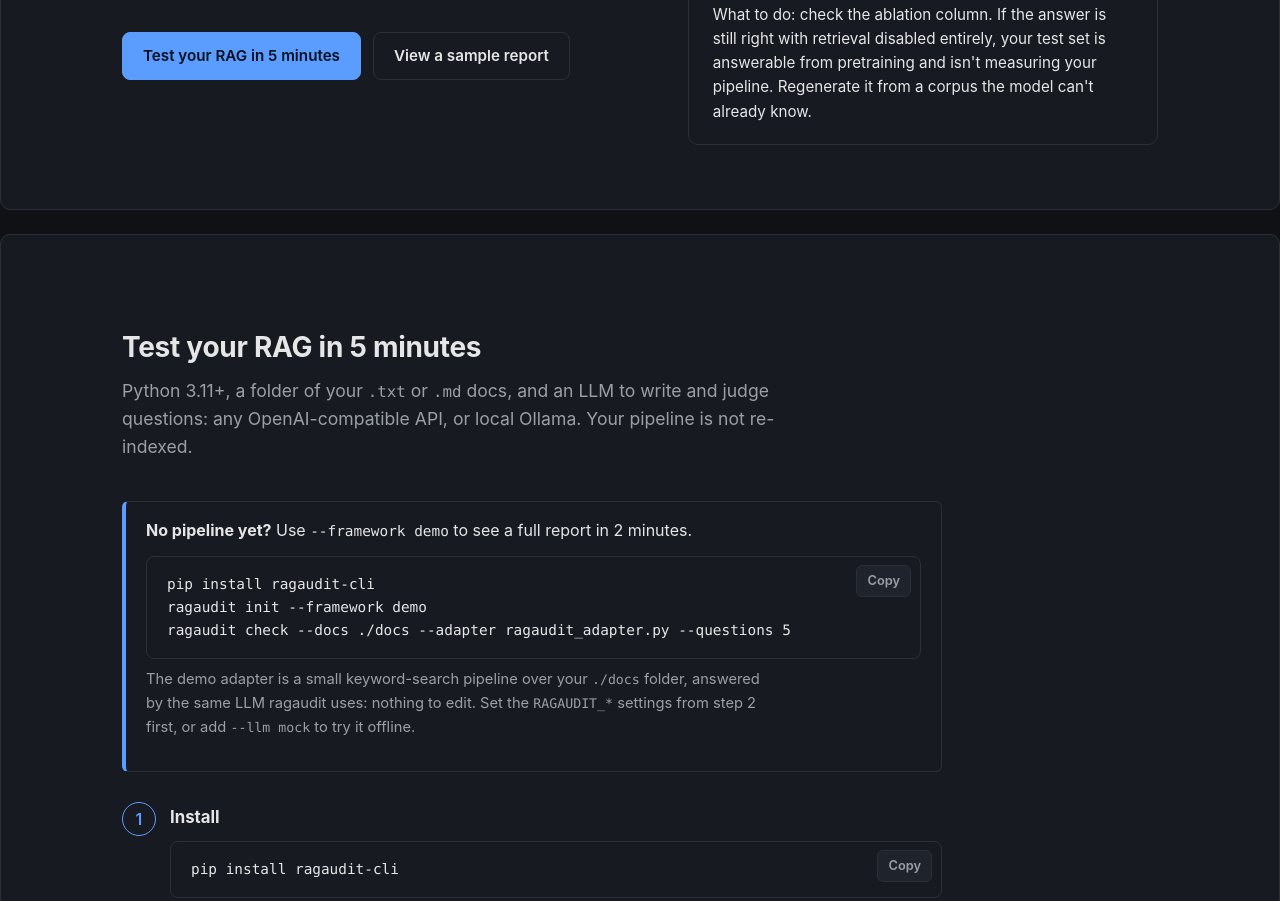
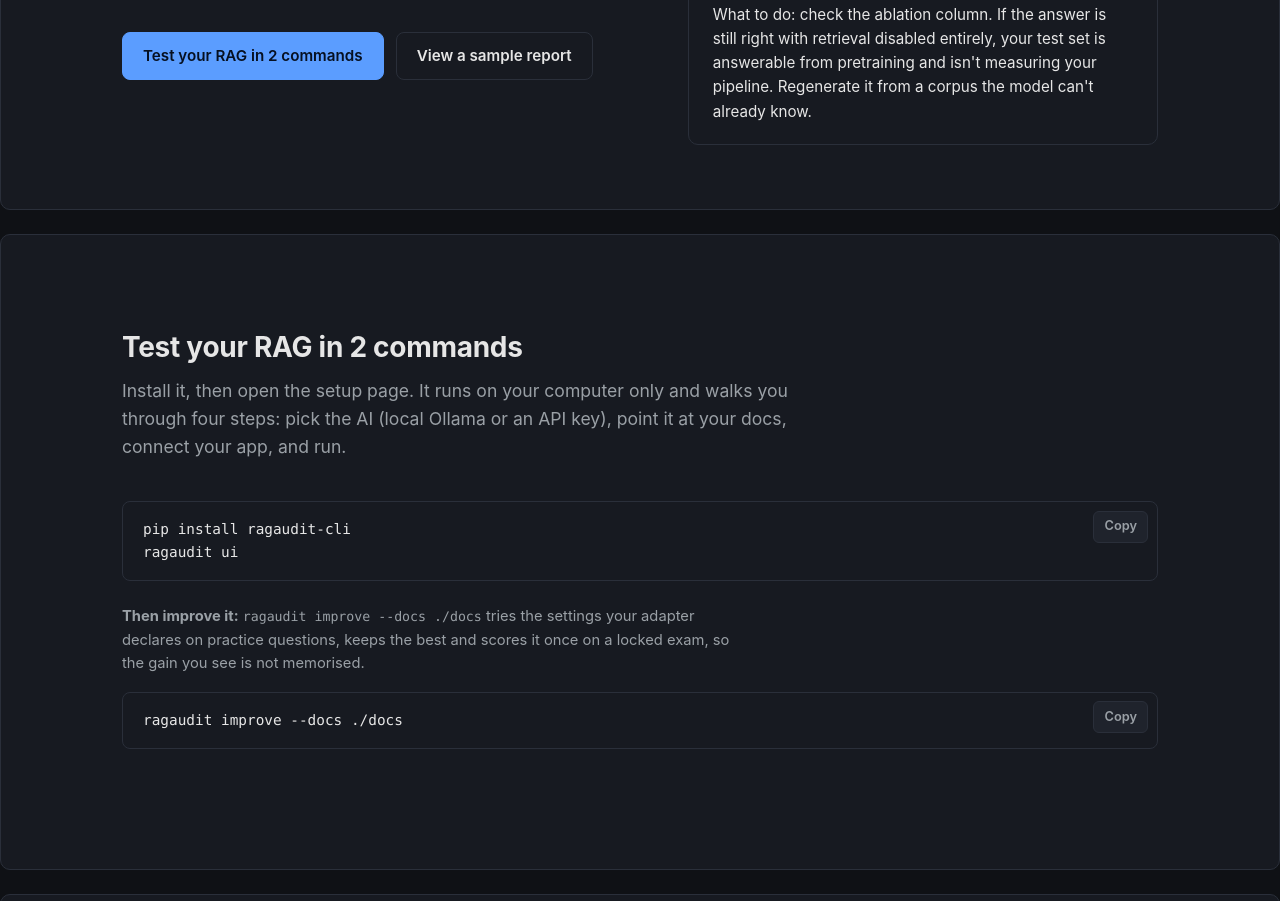
Before and after one commit to Aliismail293/rag-tester, a plain HTML site: page docs/index.html in a window 1280 px wide. Shown: the part 605-1506 px from the top of the page. Drawn offline with Linux system fonts and the light colour scheme.

Commit message:
Phase 6: docs and release prep for 0.4.0
README opens with "Test your RAG in 2 commands" (pip install, ragaudit ui),
one sentence per wizard step, then the terminal commands; the CLI list
gains ui, improve and report --open; Known limitations states exactly what
was run on real models. The site gets the 2-command section with copy
buttons, a line on improve, and the real-run sample report as the first
tab. CHANGELOG 0.4.0; version 0.4.0.

Co-Authored-By: Claude Opus 5.5 <noreply@anthropic.com>

```diff
--- a/docs/index.html
+++ b/docs/index.html
@@ -13,6 +13,7 @@
   <div class="ln-col">
     <a class="ln-brand" href="#top">RAG Tester</a>
     <ul class="ln-nav-links">
+      <li><a href="#start">2 commands</a></li>
       <li><a href="#quickstart">5-minute test</a></li>
       <li><a href="#problem">The problem</a></li>
       <li><a href="#how">How it works</a></li>
@@ -54,7 +55,7 @@
         </p>
 
         <div class="ln-actions">
-          <a class="ln-btn ln-btn--primary" href="#quickstart">Test your RAG in 5 minutes</a>
+          <a class="ln-btn ln-btn--primary" href="#start">Test your RAG in 2 commands</a>
           <a class="ln-btn ln-btn--secondary" href="#reports">View a sample report</a>
         </div>
       </div>
@@ -110,6 +111,31 @@
         </div>
       </div>
 
+    </div>
+  </section>
+
+  <section id="start" class="ln-band">
+    <div class="ln-col">
+      <h2>Test your RAG in 2 commands</h2>
+      <p class="ln-lead">
+        Install it, then open the setup page. It runs on your computer only and walks you through
+        four steps: pick the AI (local Ollama or an API key), point it at your docs, connect your app,
+        and run.
+      </p>
+      <div class="ln-code">
+<pre><code>pip install ragaudit-cli
+ragaudit ui</code></pre>
+        <button type="button" class="ln-copy" aria-label="Copy the two commands">Copy</button>
+      </div>
+      <p class="ln-quick-note">
+        <strong>Then improve it:</strong> <code>ragaudit improve --docs ./docs</code> tries the settings your
+        adapter declares on practice questions, keeps the best and scores it once on a locked exam, so the
+        gain you see is not memorised.
+      </p>
+      <div class="ln-code">
+<pre><code>ragaudit improve --docs ./docs</code></pre>
+        <button type="button" class="ln-copy" aria-label="Copy improve command">Copy</button>
+      </div>
     </div>
   </section>
 
@@ -258,15 +284,19 @@ ragaudit doctor</code></pre>
     <div class="ln-col">
       <h2>Sample reports</h2>
       <p class="ln-lead">
-        Three runs from the bundled demo, rendered by the tool itself. The first two use
+        The first is a real run of the current report on local models. The other three are earlier runs
+        from the bundled demo, rendered by the tool itself. Two of those use
         an invented corpus whose facts exist nowhere else, so a correct answer has to
         have come from retrieval. The third uses facts any model knows cold.
       </p>
 
-      <p class="ln-viewer-desc" id="viewer-desc">Well-known facts, retrieval mostly wrong, every answer correct anyway. 9 of 13 lucky passes, all confirmed by ablation.</p>
+      <p class="ln-viewer-desc" id="viewer-desc">A real run on local Ollama models (qwen2.5:7b, with llama3.1:8b verifying), 15 Nov 2026: four checks and one improve run on the demo docs, with the history chart and a docs edit marked.</p>
 
       <div class="ln-tabs" role="tablist" aria-label="Sample report">
         <button type="button" class="ln-tab" role="tab" aria-selected="true"
+          data-src="sample-report.html"
+          data-desc="A real run on local Ollama models (qwen2.5:7b, with llama3.1:8b verifying), 15 Nov 2026: four checks and one improve run on the demo docs, with the history chart and a docs edit marked.">Real run</button>
+        <button type="button" class="ln-tab" role="tab" aria-selected="false"
           data-src="sample-report-lucky.html"
           data-desc="Well-known facts, retrieval mostly wrong, every answer correct anyway. 9 of 13 lucky passes, all confirmed by ablation.">Lucky pass</button>
         <button type="button" class="ln-tab" role="tab" aria-selected="false"
@@ -277,10 +307,11 @@ ragaudit doctor</code></pre>
           data-desc="The same invented corpus with retrieval working as intended. 18 of 18 true passes.">Healthy</button>
       </div>
 
-      <iframe class="ln-frame" id="report-frame" src="sample-report-lucky.html"
+      <iframe class="ln-frame" id="report-frame" src="sample-report.html"
         title="Sample report" loading="lazy"></iframe>
       <p class="ln-viewer-foot">
         Open directly:
+        <a href="sample-report.html">real run</a> &middot;
         <a href="sample-report-lucky.html">lucky</a> &middot;
         <a href="sample-report-degraded.html">degraded</a> &middot;
         <a href="sample-report-healthy.html">healthy</a>.
```
Also changed, not shown: 3 other files.
